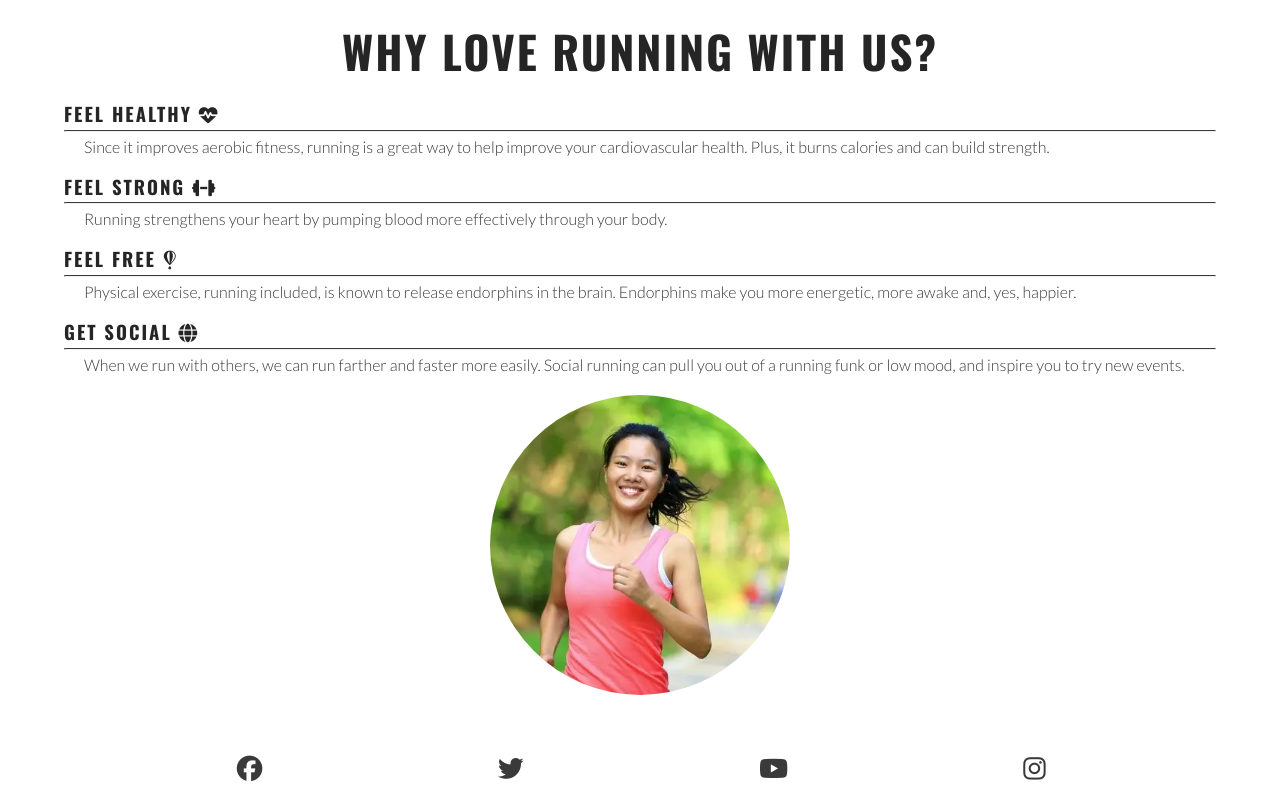
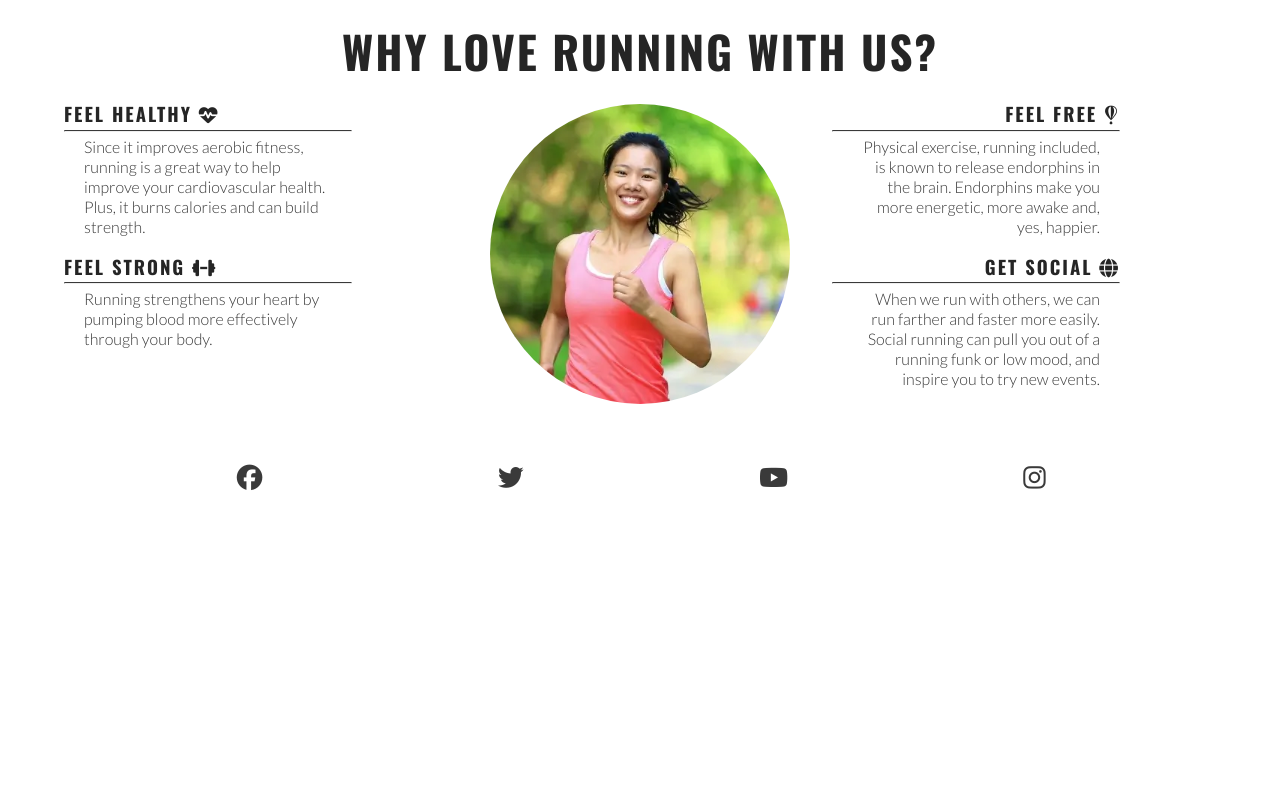
Before and after one commit to easybulb/love-running, a plain HTML site: page index.html in a window 1280 px wide. Shown: the part 681-1484 px from the top of the page. After the commit the page ends 1193 px from the top, so only its background shows below. Drawn offline with nearby package versions, Linux system fonts and the light colour scheme.

Commit message:
Made reasons section responsive

```diff
--- a/assets/CSS/style.css
+++ b/assets/CSS/style.css
@@ -216,6 +216,23 @@ main {
         width: 300px;
         right: 50px;
     }
+
+    /* Reasons section */
+    #benefits-physical, #benefits-mental {
+        display: flex;
+        flex-direction: column;
+        width: 100%;
+    }
+
+    #benefits-physical > div,
+    #benefits-mental > div {
+        width: 75%;
+    }
+
+    #benefits-mental > div {
+        text-align: end;
+        align-self: flex-end;
+    }
 }
 
 /* Large devices (laptops and desktops, 992px and up) */
@@ -224,3 +241,31 @@ main {
         border-bottom: 1px solid #3a3a3a;
     }
 }
+
+@media screen and (min-width: 1200px) {
+    /* Reasons section */
+    #benefits {
+        display: flex;
+        flex-direction: row;
+    }
+
+    #benefits > div {
+        flex: 1;
+    }
+
+    #benefits-image {
+        order: 0;
+    }
+
+    #benefits-mental {
+        order: 1;
+    }
+
+    #benefits-mental > div {
+        align-self: flex-start;
+    }
+
+    #benefits-physical > div {
+        align-self: flex-endadd;
+    }
+}
```
